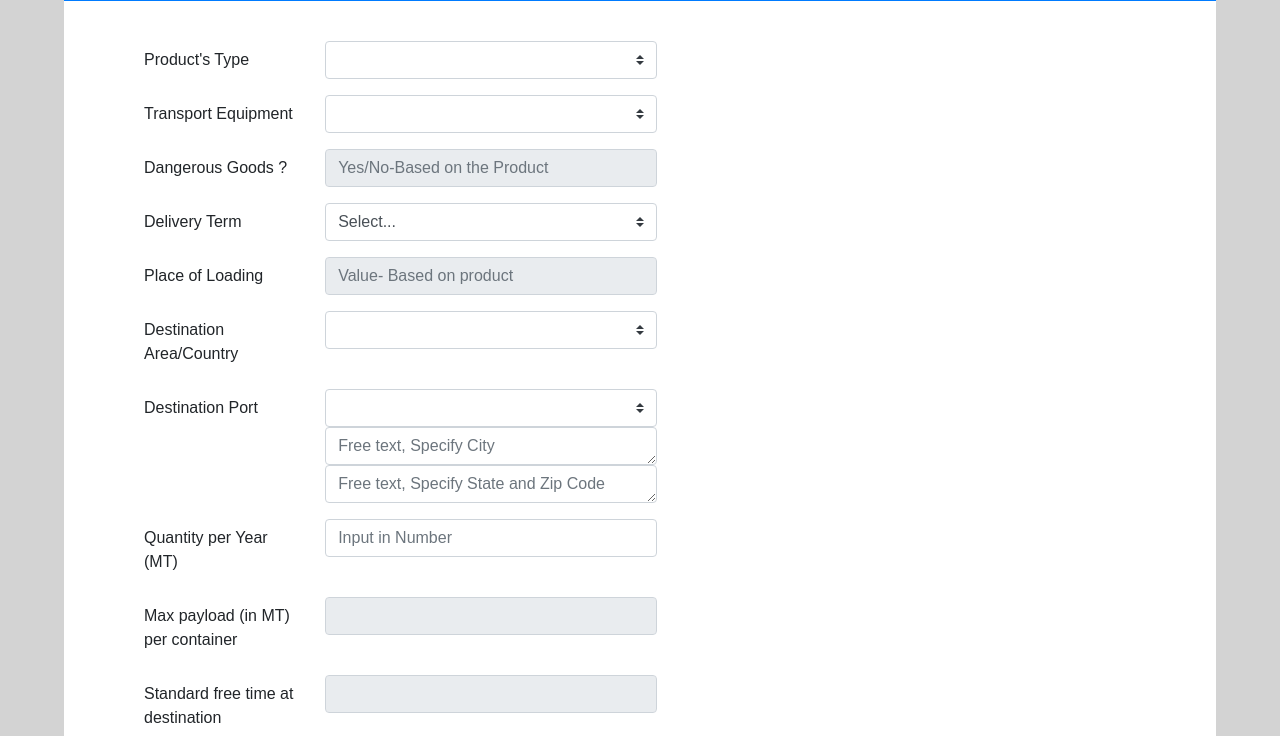
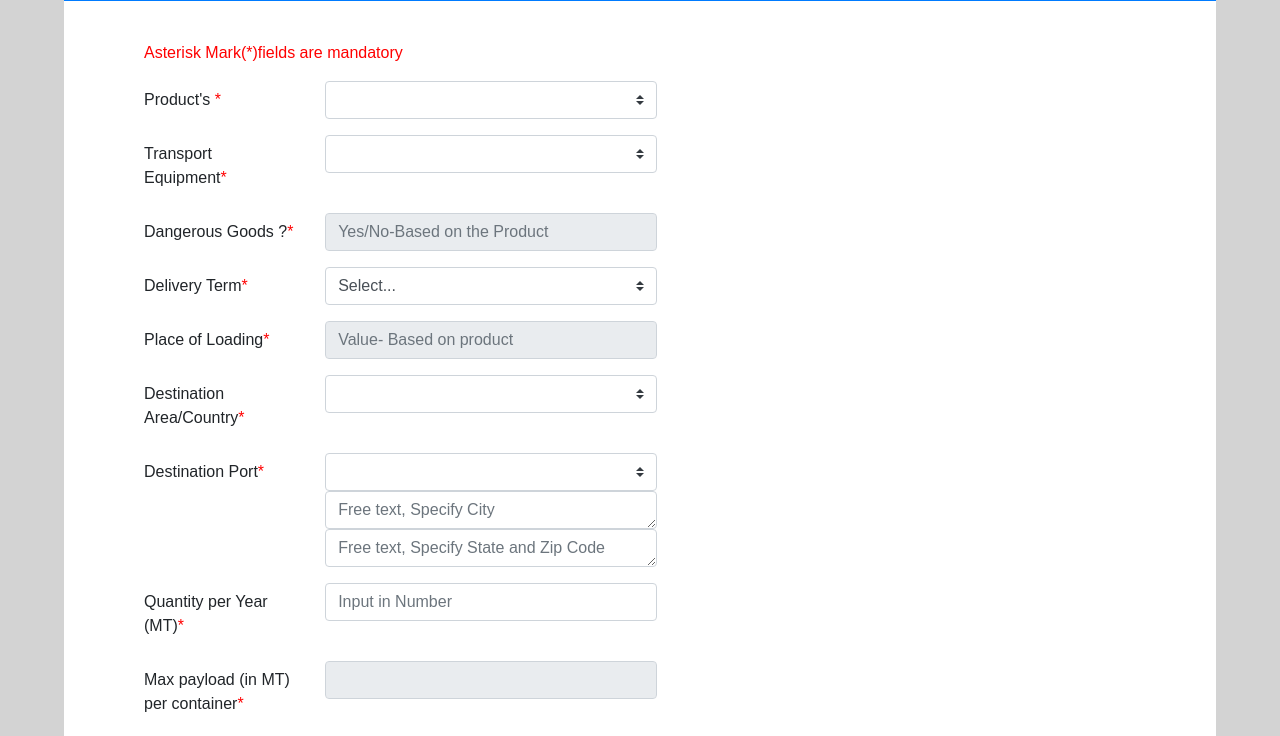
Before and after one commit to jayaver/APL_Project, a website: page public/index.html in a window 1280 px wide. Shown: the part 57-793 px from the top of the page. Drawn offline with nearby package versions, Linux system fonts and the light colour scheme; no server answers.

Commit message:
Final Project

```diff
--- a/public/app.js
+++ b/public/app.js
@@ -70,7 +70,7 @@ function validateEmail() {
     j == null || j == '',
     k == null || k == '')
   ) {
-    alert('Please Fill All Required Field');
+    alert('Please fill mandatory fields');
     return false;
   }
 }
--- a/public/index.html
+++ b/public/index.html
@@ -32,16 +32,18 @@
             <div class="container-fluid bg-white">
 
             <!---Product (Data will flow from table)--->
+
                 <DIV id="product">
+                    <p>Asterisk Mark(*)fields are mandatory</p>
                     <div class="form-group row">
-                        <label for="inputProduct" class="col-sm-2 col-form-label">Product's Type</label>
+                        <label for="inputProduct" class="col-sm-2 col-form-label">Product's <font color="red">*</font></label>
                         <div class="col-sm-4">
                             <select class="custom-select" name="inputProduct" id="inputProduct" placeholder="Select the Product" required></select>
                         </div>
                     </div>
              <!---Transport Equipment (Dropdown Menu)--->
                     <div class="form-group row">
-                        <label for="transportEquipment" class="col-sm-2 col-form-label">Transport Equipment</label>
+                        <label for="transportEquipment" class="col-sm-2 col-form-label">Transport Equipment<font color="red">*</font></label>
                         <div class="col-sm-4">
                             <select class="custom-select" name="transportEquipment" id="transportEquipment"></select>
                         </div>
@@ -49,7 +51,7 @@
                 </DIV>
             <!---Dangerous Goods (Data will be based on product type, validation require in node js)--->
                 <div class="form-group row">
-                    <label for="inputDanger" class="col-sm-2 col-form-label">Dangerous Goods ?</label>
+                    <label for="inputDanger" class="col-sm-2 col-form-label">Dangerous Goods ?<font color="red">*</font></label>
                     <div class="col-sm-4">
                         <input class="form-control" type="text" name ="inputDanger" id="inputDanger" placeholder="Yes/No-Based on the Product" readonly="true">
                     </div>
@@ -57,7 +59,7 @@
 
             <!---Delivery Term (Data will flow from table)--->
                 <div class="form-group row">
-                    <label for="dlyTerm" class="col-sm-2 col-form-label">Delivery Term</label>
+                    <label for="dlyTerm" class="col-sm-2 col-form-label">Delivery Term<font color="red">*</font></label>
                     <div class="col-sm-4">
                         <select class="custom-select" name="dlyTerm" id="dlyTerm" onchange="inactiveField()">
                             <option selected>Select...</option>
@@ -68,21 +70,21 @@
                 </div>
             <!---Place of Loading (Data will flow from table)--->
                 <div class="form-group row">
-                    <label for="inputPlace" class="col-sm-2 col-form-label">Place of Loading</label>
+                    <label for="inputPlace" class="col-sm-2 col-form-label">Place of Loading<font color="red">*</font></label>
                     <div class="col-sm-4">
                         <input class="form-control" name ="loadplace" id="loadplace" placeholder="Value- Based on product" readonly="true">
                     </div>
                 </div>
             <!---Destination area/Country (Data will flow from table)--->
                 <div class="form-group row">
-                    <label for="inputCountry" class="col-sm-2 col-form-label">Destination Area/Country</label>
+                    <label for="inputCountry" class="col-sm-2 col-form-label">Destination Area/Country<font color="red">*</font></label>
                     <div class="col-sm-4">
                         <select class="custom-select" name ="inputCountry" id="inputCountry" placeholder="Select"></select>
                     </div>
                 </div>
             <!---Destination Port (Data will flow from table)--->
                 <div class="form-group row">
-                    <label for="inputPort" class="col-sm-2 col-form-label">Destination Port</label>
+                    <label for="inputPort" class="col-sm-2 col-form-label">Destination Port<font color="red">*</font></label>
                     <div class="col-sm-4">
                         <select class="custom-select" name = "inputPort" id="inputPort" placeholder="Select"></select>
                     <!---Validation require from Javascript--->
@@ -92,21 +94,21 @@
                 </div>
             <!---Quantity (Input - validation number)--->
                 <div class="form-group row">
-                    <label for="inputQty" class="col-sm-2 col-form-label">Quantity per Year (MT)</label>
+                    <label for="inputQty" class="col-sm-2 col-form-label">Quantity per Year (MT)<font color="red">*</font></label>
                     <div class="col-sm-4">
                         <input class="form-control" name ="inputQty" id="inputQty" type="text" placeholder="Input in Number" onblur="numberCheck()"></textarea>
                     </div>
                 </div>
             <!---Max payload(Data will flow from table based on product & Transport Equipment)--->
                 <div class="form-group row">
-                    <label for="maxPayload" class="col-sm-2 col-form-label">Max payload (in MT) per container</label>
+                    <label for="maxPayload" class="col-sm-2 col-form-label">Max payload (in MT) per container<font color="red">*</font></label>
                     <div class="col-sm-4">
                         <input class="form-control" type="text" name="maxPayload" id="maxPayload" readonly="true">
                     </div>
                 </div>
             <!---Free Days (Data will flow from table)--->
                 <div class="form-group row">
-                    <label for="freeDays" class="col-sm-2 col-form-label">Standard free time at destination</label>
+                    <label for="freeDays" class="col-sm-2 col-form-label">Standard free time at destination<font color="red">*</font></label>
                     <div class="col-sm-4">
                         <input class="form-control" type="text" name ="freeDays" id="freeDays" readonly="true">
                     </div>
@@ -120,14 +122,14 @@
                 </div>
             <!---E-mail id  (E-mail id validation)--->
                 <div class="form-group row">
-                    <label for="emailId" class="col-sm-2 col-form-label">Your E-mail Id</label>
+                    <label for="emailId" class="col-sm-2 col-form-label">Your E-mail Id<font color="red">*</font></label>
                     <div class="col-sm-4">
                         <input class="form-control" type="text" name="email" id="emailId" placeholder="E-mail Id" onblur="validateEmail()">
                     </div>
                 </div>
             <!---Offer For and Calendar--->
                 <div class ="form-group row">
-                    <label for ="offeFor" class="col-sm-2 col-form-label">Offer For</label>
+                    <label for ="offeFor" class="col-sm-2 col-form-label">Offer For<font color="red">*</font></label>
                     <div class="col-sm-3">
                         <input type="radio" name="offerFor" id="offerFor" value="General Estimation">
                         <label for="offerFor">General Estimation</label>
--- a/public/style.css
+++ b/public/style.css
@@ -15,3 +15,7 @@ body{
       width:110px;
       height:50px;
   }
+
+  p {
+    color: red;
+  }
```
Also changed, not shown: index.js (+14 -11 lines), 1 other file.
